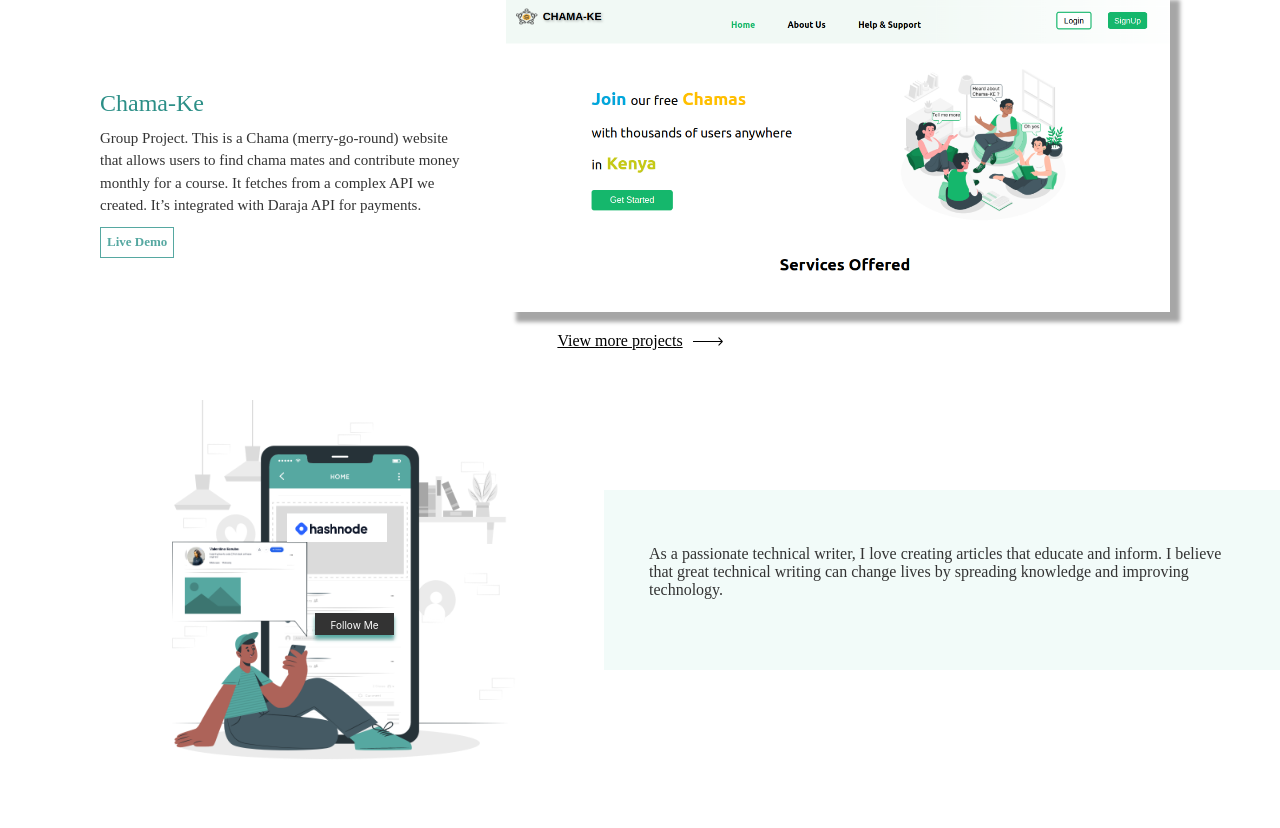
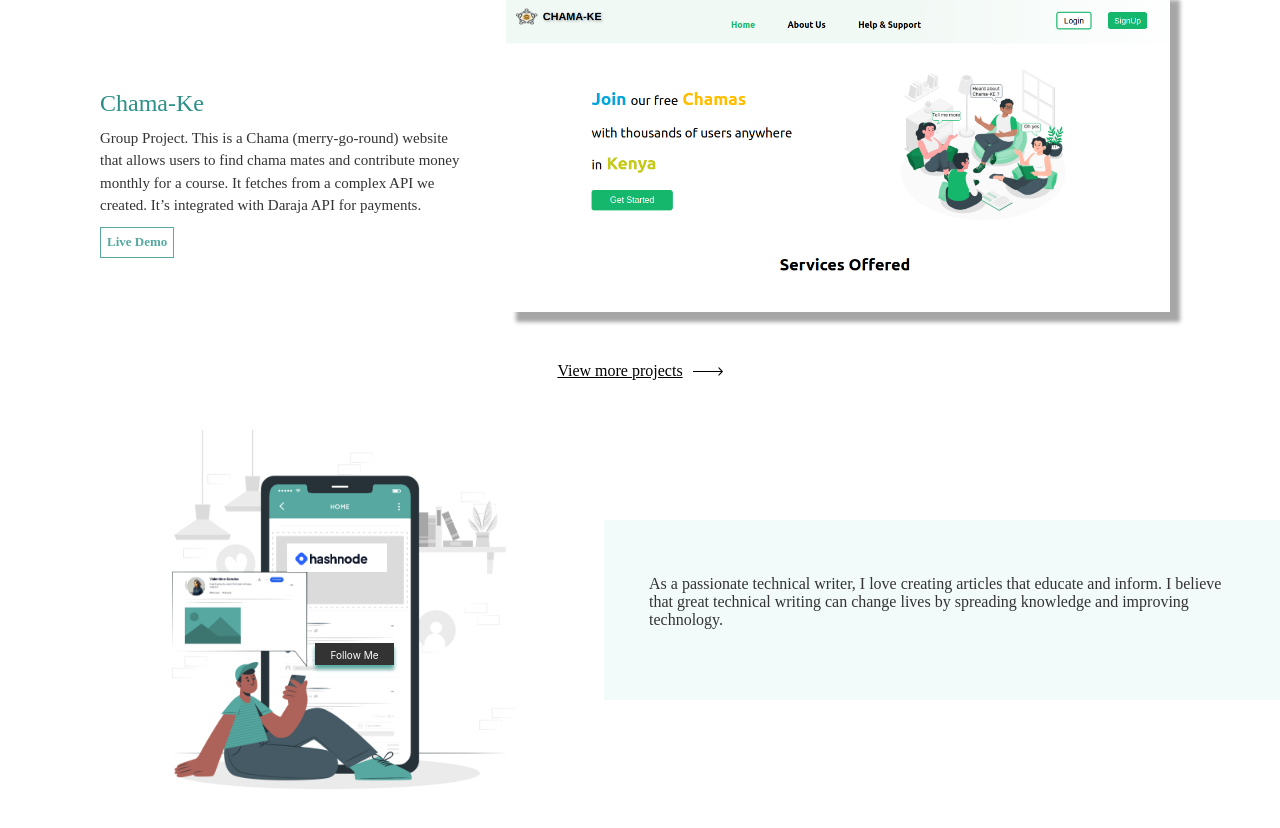
Before and after one commit to Vkerubo/my-portolio, a React (Create React App) app: page / in a window 1280 px wide. Shown: the part 2288-3116 px from the top of the page. Before the commit the page ends 3088 px from the top, so only its background shows below. Built offline with nearby package versions, Linux system fonts and the light colour scheme.

Commit message:
add margin top on project link

```diff
--- a/src/components/Projects.js
+++ b/src/components/Projects.js
@@ -108,8 +108,6 @@ const ChamaImageStyled = styled.img`
   }
 `;
 
-
-
 const RightColumn = styled.div`
   width: 60%;
   display: flex;
@@ -118,7 +116,7 @@ const RightColumn = styled.div`
   align-items: center;
 
   @media (max-width: 768px) {
-    width: 100%
+    width: 100%;
   }
 `;
 
@@ -183,7 +181,7 @@ function Projects() {
           display: "flex",
           justifyContent: "center",
           alignItems: "center",
-          marginTop: "20px",
+          marginTop: "50px",
           color: "black",
           fontFamily: "Montserrat",
         }}
```
